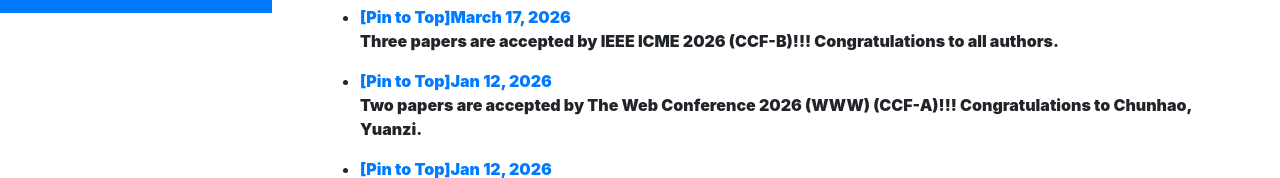
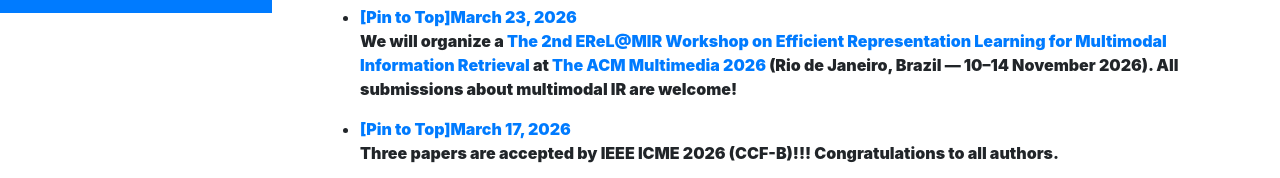
Before and after one commit to XuriGe1995/XuriGe1995.github.io, a website with bundled scripts: page index.html in a window 1280 px wide. Shown: the part 787-965 px from the top of the page. Built offline with nearby package versions, Linux system fonts and the light colour scheme; some icons are missing; a web font is replaced by a local one.

Commit message:
Update index.html

```diff
--- a/index.html
+++ b/index.html
@@ -127,6 +127,10 @@
 
             <ul>
 <li>
+                    <a href="index.html"> [Pin to Top]March 23, 2026</a>
+                   <p> <b>We will organize a <a href="https://erel-mir.github.io/"> The 2nd EReL@MIR Workshop on Efficient Representation Learning for Multimodal Information Retrieval </a> at <a href="https://2026.acmmm.org/">The ACM Multimedia 2026</a> (Rio de Janeiro, Brazil — 10–14 November 2026). All submissions about multimodal IR are welcome!</p></b>
+                </li>
+		<li>
                     <a href="index.html"> [Pin to Top]March 17, 2026</a>
                     <p> <b>Three papers are accepted by IEEE ICME 2026 (CCF-B)!!! Congratulations to all authors.</b></p>
                 </li>
```
